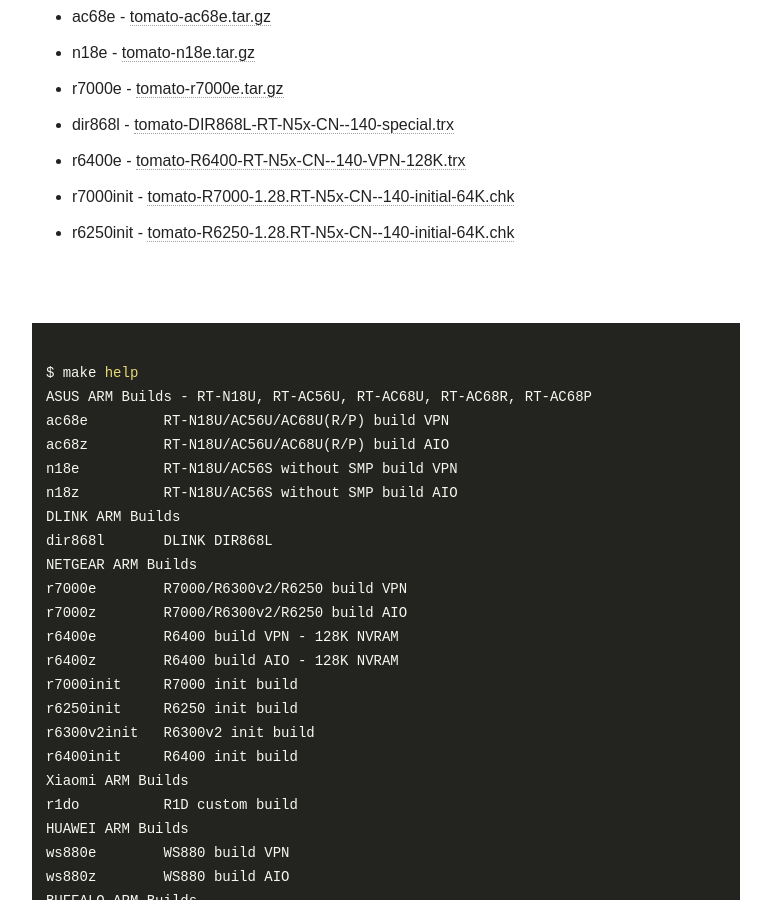
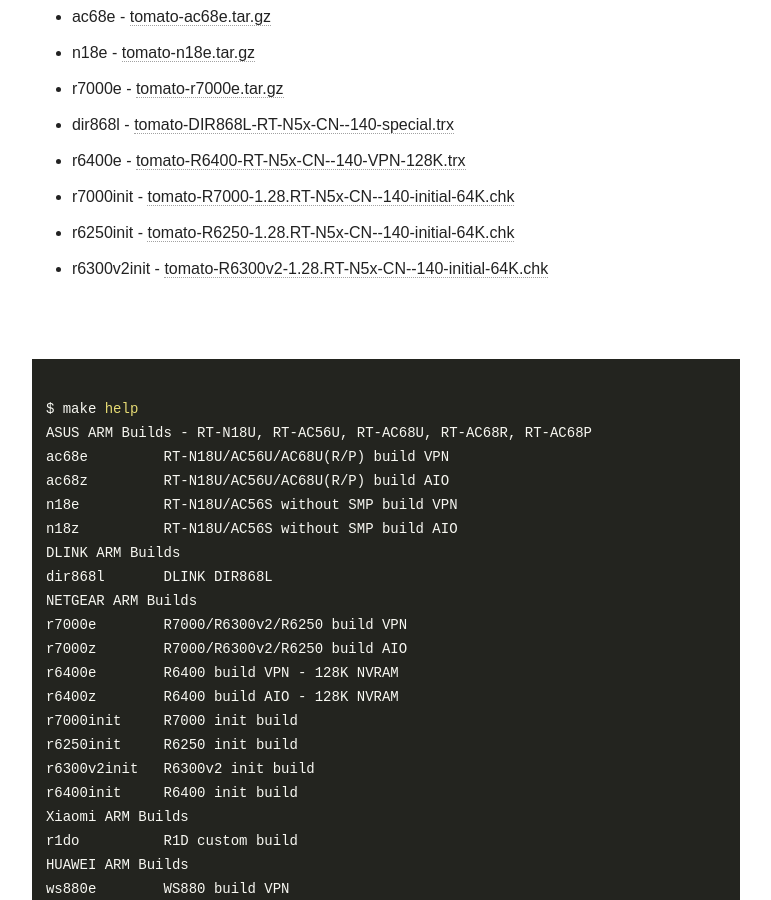
Before and after one commit to oglopss/tomato-arm-ci-jekyll, a Jekyll site: the page built from index.html, in a window 1280 px wide and 900 px high, scrolled down 631 px. Shown: the whole window, without its empty margins (254-1025 px from the left). Built offline with Jekyll 4.4.1, drawn with Linux system fonts in a browser that asks for light colours; nearby versions of some CDN libraries.

Commit message:
Travis build 74 r6300v2init pushed to gh-pages

```diff
--- a/_data/ss.yml
+++ b/_data/ss.yml
@@ -7,3 +7,4 @@ files:
   - 0008 r7000init tomato-R7000-1.28.RT-N5x-CN--140-initial-64K.chk
   - 0009 r6250init tomato-R6250-1.28.RT-N5x-CN--140-initial-64K.chk
   - 0006 r6400e tomato-R6400-RT-N5x-CN--140-VPN-128K.trx
+  - 0010 r6300v2init tomato-R6300v2-1.28.RT-N5x-CN--140-initial-64K.chk
```
Also changed, not shown: 1 other file.
